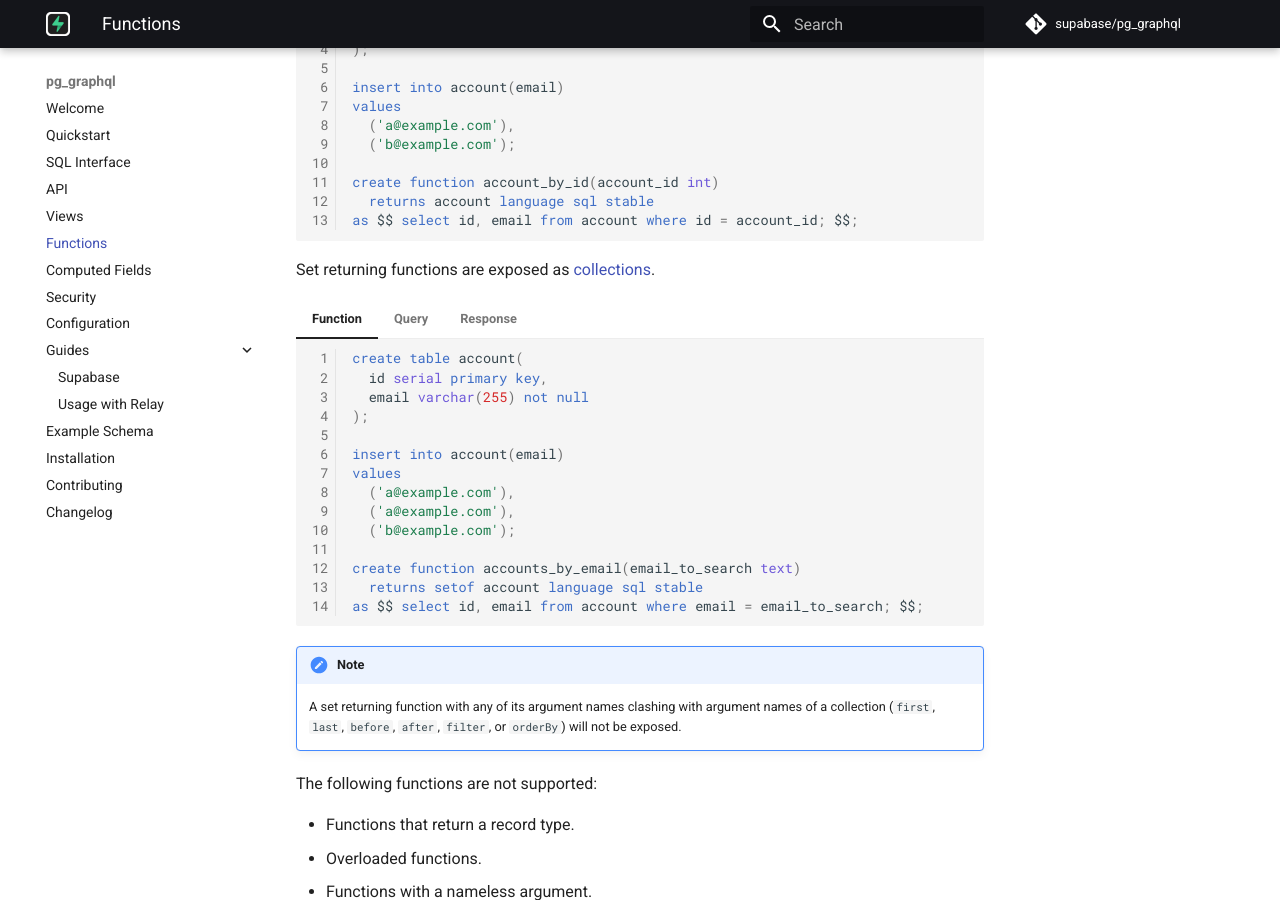
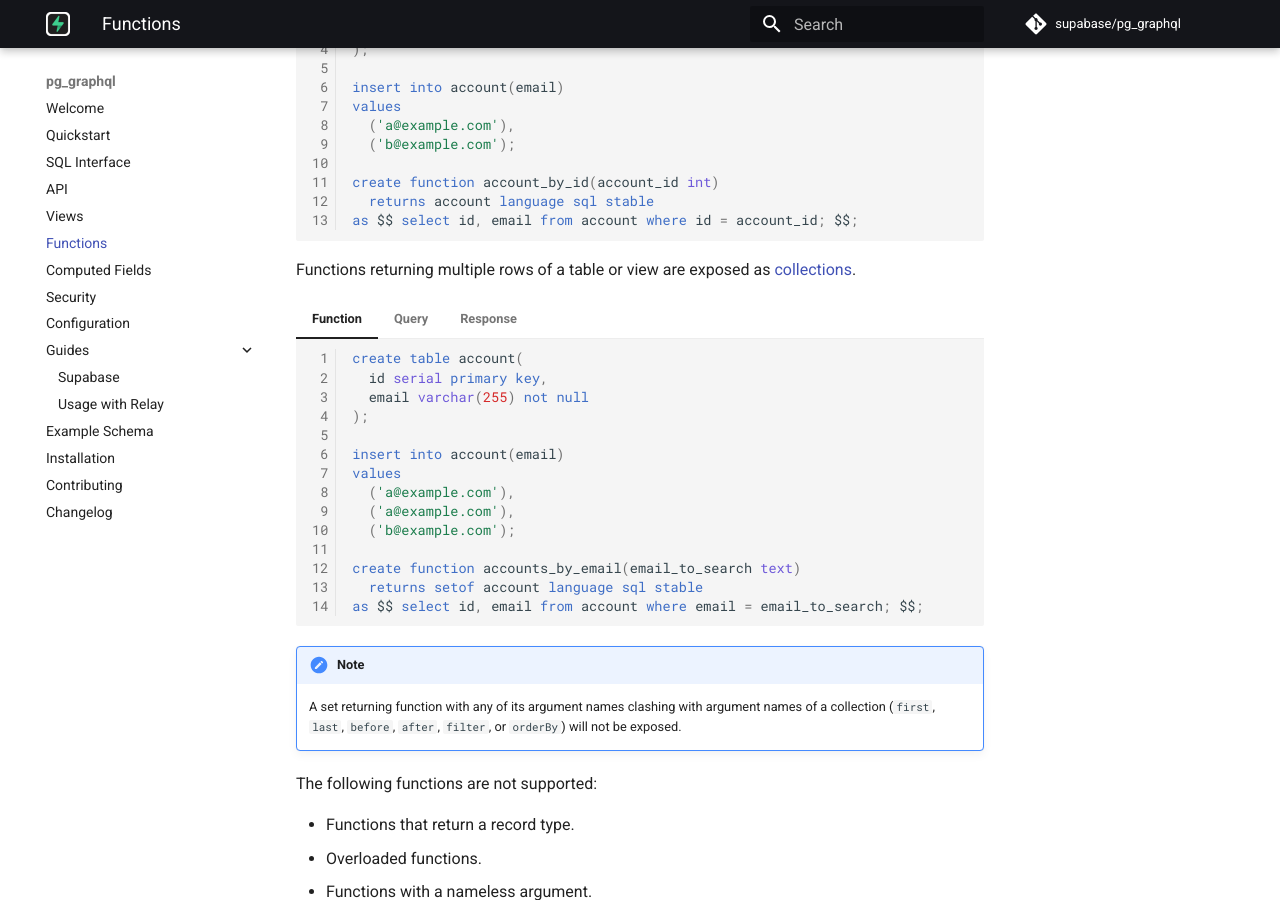
Before and after one commit to supabase/pg_graphql, an MkDocs documentation site: the page built from docs/functions.md, in a window 1280 px wide and 900 px high, scrolled down 855 px. Built offline with MkDocs 1.6.1 and Material for MkDocs 9.7.7, drawn with Linux system fonts in a browser that asks for light colours; comment, search, counter and statistics services are not loaded.

Commit message:
clarify a sentence

````diff
--- a/docs/functions.md
+++ b/docs/functions.md
@@ -105,7 +105,7 @@ Built-in GraphQL scalar types `Int`, `Float`, `String`, `Boolean` and [custom sc
     }
     ```
 
-Set returning functions are exposed as [collections](/pg_graphql/api/#collections).
+Functions returning multiple rows of a table or view are exposed as [collections](/pg_graphql/api/#collections).
 
 === "Function"
 
````
